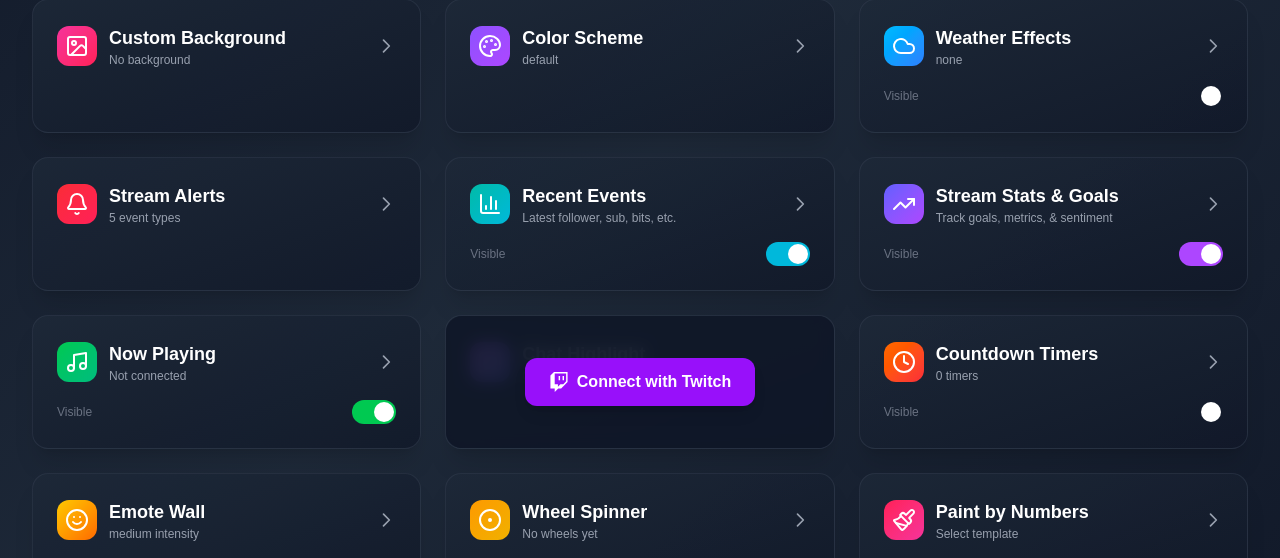
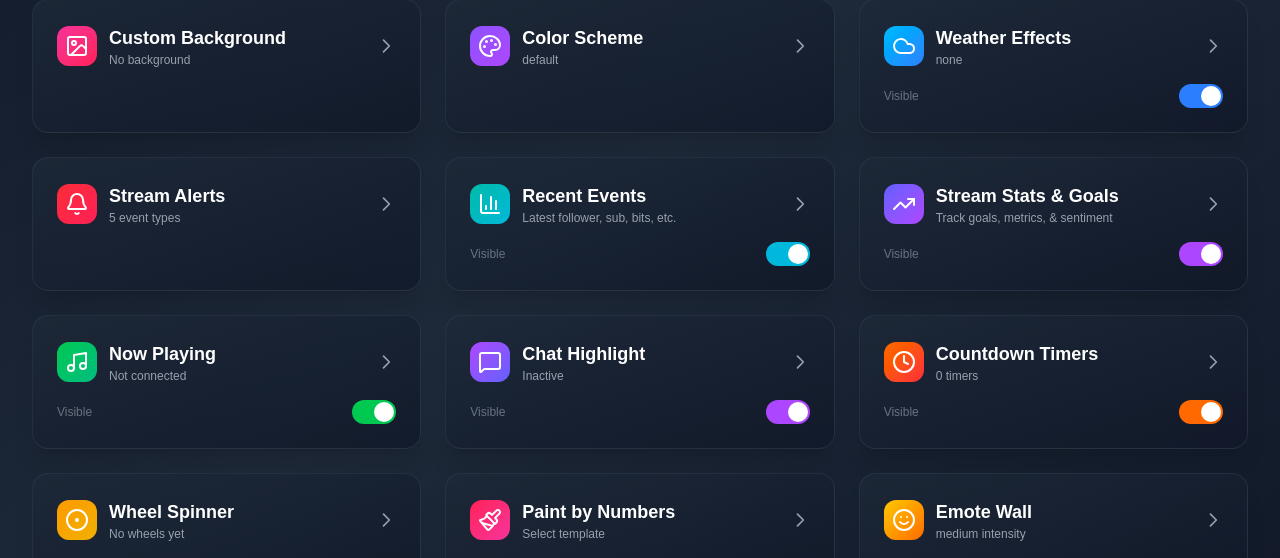
Before and after one commit to ReadySetJoe/obs-overlay-sandbox, a Next.js app: page /dashboard/1 in a window 1280 px wide. Shown: the part 394-952 px from the top of the page. Built offline with nearby package versions, Linux system fonts and the light colour scheme; no server answers; the database is empty.

Commit message:
feat: enhance ToggleSwitch and SummaryTile components with centralized color handling

```diff
--- a/components/dashboard/ToggleSwitch.tsx
+++ b/components/dashboard/ToggleSwitch.tsx
@@ -1,19 +1,23 @@
 // components/dashboard/ToggleSwitch.tsx
 'use client';
+
+import { colorClasses, ThemeColor } from '@/lib/theme';
 
 interface ToggleSwitchProps {
   checked: boolean;
   onChange: () => void;
-  color?: string;
+  color: ThemeColor;
   label?: string;
 }
 
 export default function ToggleSwitch({
   checked,
   onChange,
-  color = 'green',
+  color,
   label,
 }: ToggleSwitchProps) {
+  const bgClass = colorClasses[color]?.bg || 'bg-gray-500';
+
   return (
     <div className='flex items-center gap-2'>
       {label && <span className='text-xs text-gray-500'>{label}</span>}
@@ -23,7 +27,7 @@ export default function ToggleSwitch({
           onChange();
         }}
         className={`relative w-11 h-6 rounded-full transition-colors duration-200 ${
-          checked ? `bg-${color}-500` : 'bg-gray-600'
+          checked ? bgClass : 'bg-gray-600'
         }`}
         aria-label={label || 'Toggle'}
       >
--- a/components/dashboard/tiles/SummaryTile.tsx
+++ b/components/dashboard/tiles/SummaryTile.tsx
@@ -2,18 +2,16 @@
 'use client';
 
 import ToggleSwitch from '../ToggleSwitch';
+import { colorClasses, ThemeColor } from '@/lib/theme';
 
 interface SummaryTileProps {
   title: string;
   subtitle: string;
   icon: React.ReactNode;
-  color: string;
+  color: ThemeColor;
   isVisible?: boolean;
   onToggleVisibility?: () => void;
   onClick: () => void;
-  disabled?: boolean;
-  authRequired?: boolean;
-  onAuthClick?: () => void;
 }
 
 export default function SummaryTile({
@@ -24,18 +22,13 @@ export default function SummaryTile({
   isVisible,
   onToggleVisibility,
   onClick,
-  disabled = false,
-  authRequired = false,
-  onAuthClick,
 }: SummaryTileProps) {
+  const hoverBorderClass = colorClasses[color]?.hoverBorder || 'hover:border-gray-500/50';
+
   return (
     <div
-      onClick={disabled ? undefined : onClick}
-      className={`relative bg-gradient-to-br from-gray-800/80 to-gray-900/80 backdrop-blur-sm rounded-2xl p-6 border border-gray-700/50 shadow-xl ${
-        disabled
-          ? 'opacity-50 cursor-not-allowed'
-          : `hover:border-${color}-500/50 group-hover:text-${color}-400 cursor-pointer`
-      } transition-all group`}
+      onClick={onClick}
+      className={`relative bg-gradient-to-br from-gray-800/80 to-gray-900/80 backdrop-blur-sm rounded-2xl p-6 border border-gray-700/50 shadow-xl ${hoverBorderClass} cursor-pointer transition-all group`}
     >
       <div className='mb-4'>
         <div className='flex items-center justify-between'>
@@ -46,7 +39,6 @@ export default function SummaryTile({
               <p className='text-xs text-gray-400'>{subtitle}</p>
             </div>
           </div>
-          {!disabled && !authRequired && (
           <svg
             className={`w-5 h-5 text-gray-400 transition`}
             fill='none'
@@ -60,13 +52,9 @@ export default function SummaryTile({
               d='M9 5l7 7-7 7'
             />
           </svg>
-          )}
         </div>
       </div>
-      {onToggleVisibility !== undefined &&
-        isVisible !== undefined &&
-        !disabled &&
-        !authRequired && (
+      {onToggleVisibility !== undefined && isVisible !== undefined && (
         <div className='flex items-center justify-between'>
           <span className='text-xs text-gray-500'>
             {isVisible ? 'Visible' : 'Hidden'}
@@ -78,24 +66,6 @@ export default function SummaryTile({
           />
         </div>
       )}
-
-      {/* Authentication Overlay */}
-      {authRequired && onAuthClick && (
-        <div className='absolute inset-0 bg-gray-900/90 backdrop-blur-sm rounded-2xl flex items-center justify-center'>
-          <button
-            onClick={e => {
-              e.stopPropagation();
-              onAuthClick();
-            }}
-            className='bg-purple-600 hover:bg-purple-700 text-white font-bold py-3 px-6 rounded-xl transition-all transform hover:scale-105 flex items-center gap-2 shadow-lg'
-          >
-            <svg className='w-5 h-5' fill='currentColor' viewBox='0 0 24 24'>
-              <path d='M11.571 4.714h1.715v5.143H11.57zm4.715 0H18v5.143h-1.714zM6 0L1.714 4.286v15.428h5.143V24l4.286-4.286h3.428L22.286 12V0zm14.571 11.143l-3.428 3.428h-3.429l-3 3v-3H6.857V1.714h13.714z' />
-            </svg>
-            Connect with Twitch
-          </button>
-        </div>
-      )}
     </div>
   );
 }
--- /dev/null
+++ b/lib/theme.ts
@@ -0,0 +1,43 @@
+// lib/theme.ts
+// Centralized color theme for dashboard components
+// Maps color names to complete Tailwind class strings for JIT compiler detection
+
+export type ThemeColor = 'pink' | 'purple' | 'blue' | 'red' | 'cyan' | 'green' | 'orange' | 'yellow';
+
+export const colorClasses: Record<ThemeColor, {
+  bg: string;
+  hoverBorder: string;
+}> = {
+  pink: {
+    bg: 'bg-pink-500',
+    hoverBorder: 'hover:border-pink-500/50',
+  },
+  purple: {
+    bg: 'bg-purple-500',
+    hoverBorder: 'hover:border-purple-500/50',
+  },
+  blue: {
+    bg: 'bg-blue-500',
+    hoverBorder: 'hover:border-blue-500/50',
+  },
+  red: {
+    bg: 'bg-red-500',
+    hoverBorder: 'hover:border-red-500/50',
+  },
+  cyan: {
+    bg: 'bg-cyan-500',
+    hoverBorder: 'hover:border-cyan-500/50',
+  },
+  green: {
+    bg: 'bg-green-500',
+    hoverBorder: 'hover:border-green-500/50',
+  },
+  orange: {
+    bg: 'bg-orange-500',
+    hoverBorder: 'hover:border-orange-500/50',
+  },
+  yellow: {
+    bg: 'bg-yellow-500',
+    hoverBorder: 'hover:border-yellow-500/50',
+  },
+};
--- a/pages/dashboard/[sessionId].tsx
+++ b/pages/dashboard/[sessionId].tsx
@@ -885,20 +885,12 @@ export default function DashboardPage() {
             {/* Chat Highlight Tile */}
             <SummaryTile
               title='Chat Highlight'
-              subtitle={
-                !session
-                  ? 'Connect Twitch to use'
-                  : chatHook.chatHighlight
-                    ? chatHook.chatHighlight.message.username
-                    : `${chatHook.chatMessages.length} messages`
-              }
+              subtitle={chatHook.chatHighlight ? 'Selected' : 'Inactive'}
               icon={<ChatHighlightIcon />}
               color='purple'
               isVisible={layers.find(l => l.id === 'chathighlight')?.visible}
               onToggleVisibility={() => toggleLayer('chathighlight')}
               onClick={() => handleExpandElement('chathighlight')}
-              authRequired={!session}
-              onAuthClick={() => signIn('twitch')}
             />
 
             {/* Countdown Timers Tile */}
@@ -910,15 +902,6 @@ export default function DashboardPage() {
               isVisible={layers.find(l => l.id === 'countdown')?.visible}
               onToggleVisibility={() => toggleLayer('countdown')}
               onClick={() => handleExpandElement('countdown')}
-            />
-
-            {/* Emote Wall Tile */}
-            <SummaryTile
-              title='Emote Wall'
-              subtitle={`${emoteIntensity} intensity`}
-              icon={<EmoteWallIcon />}
-              color='yellow'
-              onClick={() => handleExpandElement('emote')}
             />
 
             {/* Wheel Spinner Tile */}
@@ -951,6 +934,15 @@ export default function DashboardPage() {
               isVisible={layers.find(l => l.id === 'paintbynumbers')?.visible}
               onToggleVisibility={() => toggleLayer('paintbynumbers')}
               onClick={() => handleExpandElement('paint')}
+            />
+
+            {/* Emote Wall Tile */}
+            <SummaryTile
+              title='Emote Wall'
+              subtitle={`${emoteIntensity} intensity`}
+              icon={<EmoteWallIcon />}
+              color='yellow'
+              onClick={() => handleExpandElement('emote')}
             />
           </div>
         ) : (
--- a/pages/index.tsx
+++ b/pages/index.tsx
@@ -85,10 +85,10 @@ export default function HomePage() {
             <div className='flex items-center justify-between flex-col md:flex-row gap-4'>
               <div className='text-center md:text-left'>
                 <h3 className='text-lg font-bold mb-1'>
-                  Sign in to save your layouts
+                  Sign in to get started
                 </h3>
                 <p className='text-sm text-gray-400'>
-                  Connect with Twitch to persist your settings across sessions
+                  Use your Twitch account to create and join overlay sessions
                 </p>
               </div>
               <button
@@ -109,6 +109,7 @@ export default function HomePage() {
         )}
 
         {/* Action Cards */}
+        {session && (
           <div className='grid md:grid-cols-2 gap-6 mb-8'>
             {/* Create New Session */}
             <div className='bg-gradient-to-br from-gray-800/80 to-gray-900/80 backdrop-blur-sm rounded-2xl p-8 border border-gray-700/50 shadow-xl hover:shadow-2xl transition-all duration-300 hover:scale-105'>
@@ -183,6 +184,7 @@ export default function HomePage() {
               </div>
             </div>
           </div>
+        )}
 
         {/* Features */}
         <div className='bg-gradient-to-br from-gray-800/50 to-gray-900/50 backdrop-blur-sm rounded-2xl p-6 border border-gray-700/30'>
```
Also changed, not shown: 1 other file (tests, documents, lock files or other folders). Lines whose indentation alone changed are shown as unchanged.
